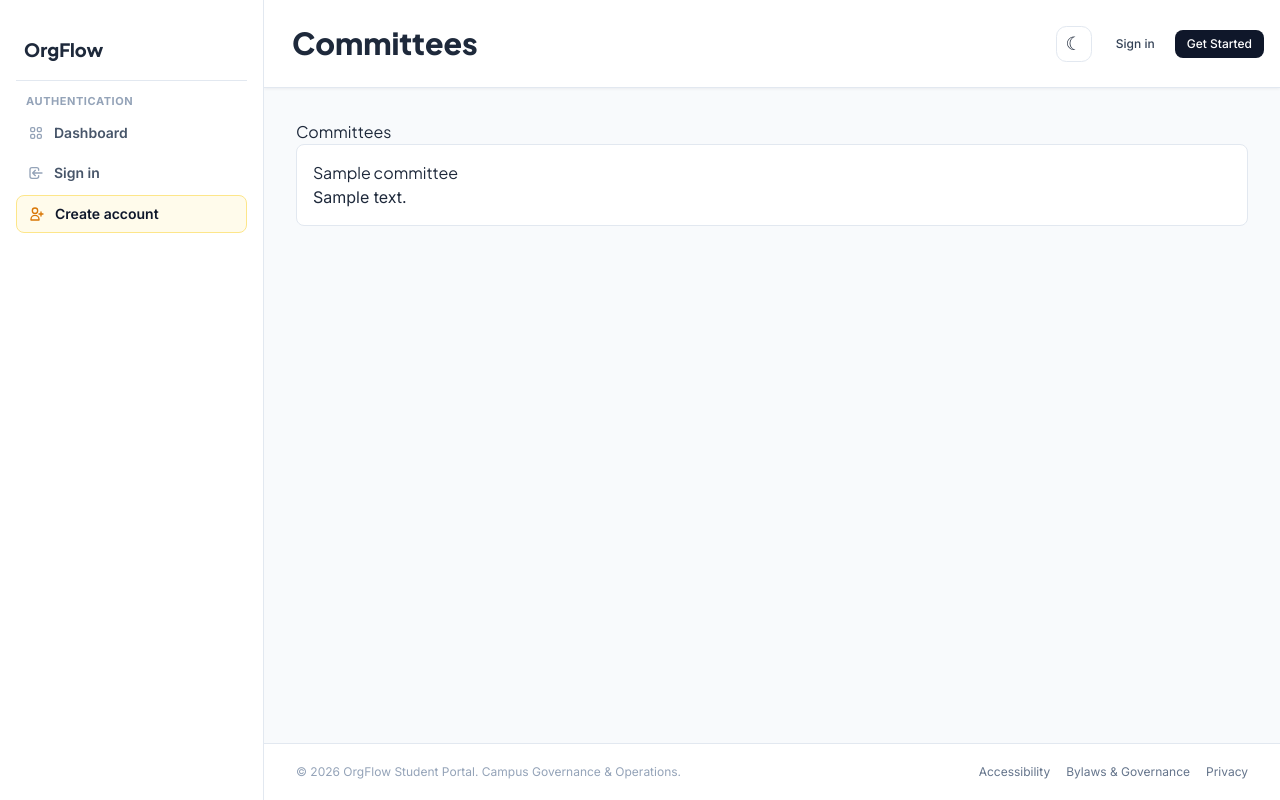
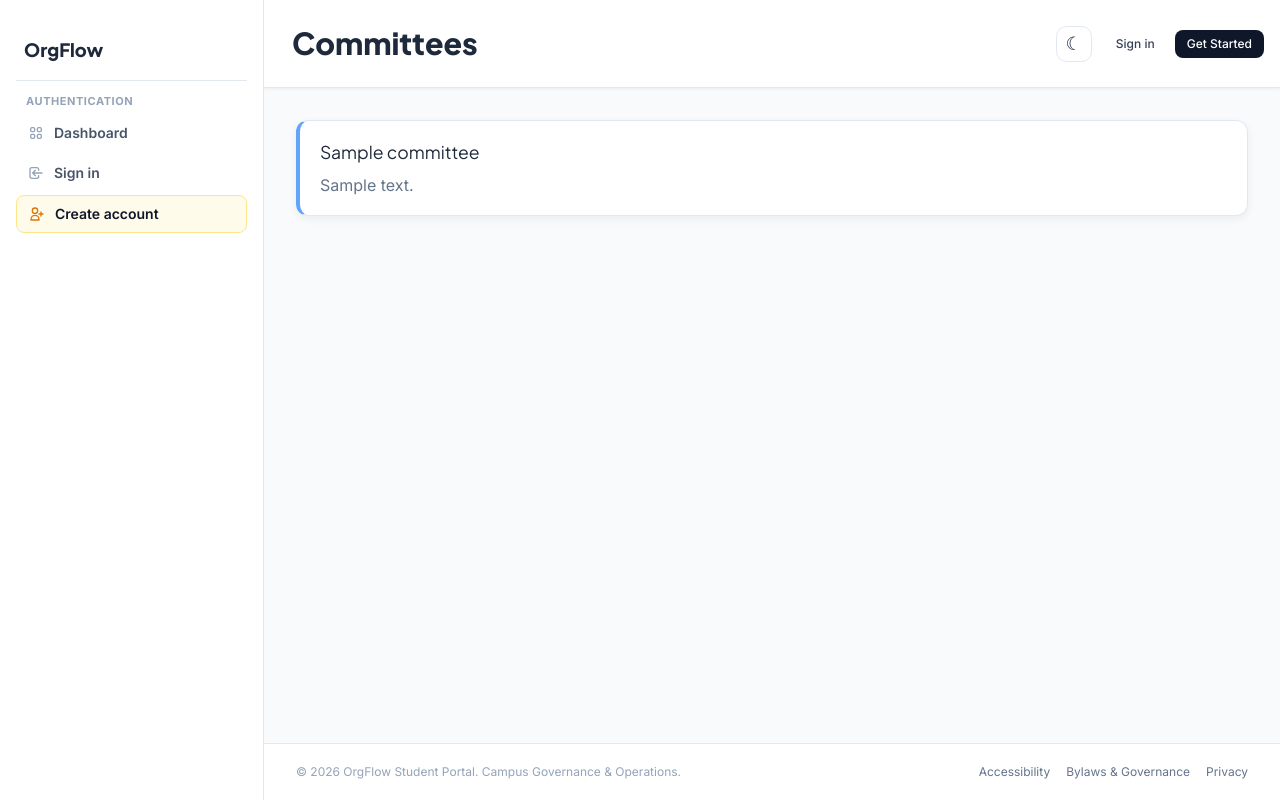
Before and after one commit to aayowole1/Software-Eng, a Django app: template committees/templates/committees/committee_list.html in a window 1280 px wide. Run offline with Django 5.2, Linux system fonts and the light colour scheme; the template is opened without the code that fills it: most values are stand-ins (such as "Sample title", 1, 10 or a date in 2020); some libraries are stand-ins or nearby versions.

Commit message:
Improve committee pages and cancel action
Co-authored-by: Copilot <223556219+Copilot@users.noreply.github.com>

```diff
--- a/committees/templates/committees/committee_list.html
+++ b/committees/templates/committees/committee_list.html
@@ -2,14 +2,17 @@
 {% block title %}Committees{% endblock %}
 {% block page_heading %}Committees{% endblock %}
 {% block content %}
-  <h1>Committees</h1>
-  {% if is_officer %}<p><a class="button" href="{% url 'committees:create' %}">New committee</a></p>{% endif %}
-  {% for c in committees %}
-    <div class="card">
-      <h2><a href="{% url 'committees:detail' c.pk %}">{{ c.name }}</a></h2>
-      {% if c.description %}<p>{{ c.description }}</p>{% endif %}
+  <section class="committees-page">
+    {% if is_officer %}<div class="committees-actions"><a class="users-action-button" href="{% url 'committees:create' %}">New committee</a></div>{% endif %}
+    <div class="committee-list">
+      {% for c in committees %}
+        <article class="committee-card">
+          <h2><a href="{% url 'committees:detail' c.pk %}">{{ c.name }}</a></h2>
+          {% if c.description %}<p>{{ c.description }}</p>{% else %}<p class="muted">No description provided.</p>{% endif %}
+        </article>
+      {% empty %}
+        <p class="muted">No committees yet.</p>
+      {% endfor %}
     </div>
-  {% empty %}
-    <p class="muted">No committees yet.</p>
-  {% endfor %}
+  </section>
 {% endblock %}
--- a/core/static/core/site.css
+++ b/core/static/core/site.css
@@ -730,6 +730,37 @@ th, td { text-align: left; padding: 8px 10px; border-bottom: 1px solid var(--bor
   color: #ffffff;
   background: #163a66;
 }
+.committees-page { max-width: 100%; }
+.committees-actions {
+  display: flex;
+  justify-content: flex-end;
+  margin-bottom: 1rem;
+}
+.committee-list {
+  display: grid;
+  gap: 1rem;
+}
+.committee-card {
+  padding: 1.15rem 1.25rem;
+  border: 1px solid var(--border);
+  border-left: 4px solid #60a5fa;
+  border-radius: .75rem;
+  background: var(--surface);
+  box-shadow: 0 3px 10px rgb(15 23 42 / .06);
+}
+.committee-card:nth-child(3n + 2) { border-left-color: #34d399; }
+.committee-card:nth-child(3n + 3) { border-left-color: #f59e0b; }
+.committee-card h2 { margin: 0 0 .45rem; font-size: 1.1rem; }
+.committee-card h2 a { text-decoration: none; }
+.committee-card p { margin: 0; color: var(--muted); }
+.committee-form { max-width: none; }
+.committee-form input,
+.committee-form select,
+.committee-form textarea {
+  max-width: none;
+}
+.committee-form .users-action-button { margin-right: .5rem; }
+html.dark .committee-card { box-shadow: 0 3px 10px rgb(0 0 0 / .2); }
 .users-action-button:focus-visible,
 .button.secondary:focus-visible,
 button.secondary:focus-visible {
```
Also changed, not shown: committees/templates/committees/committee_form.html (+3 -4 lines).
